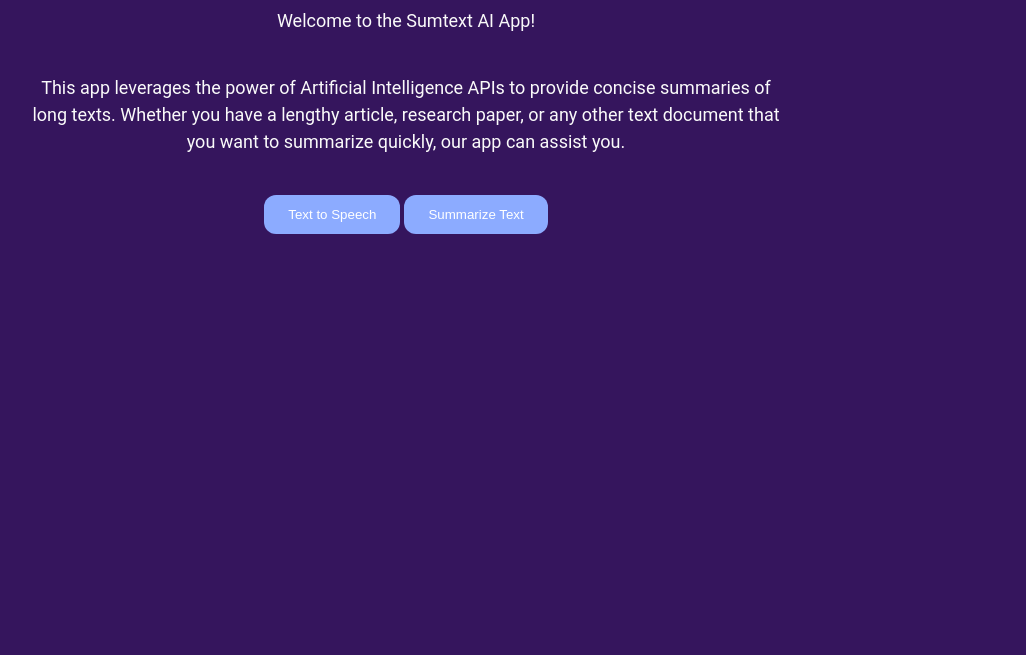
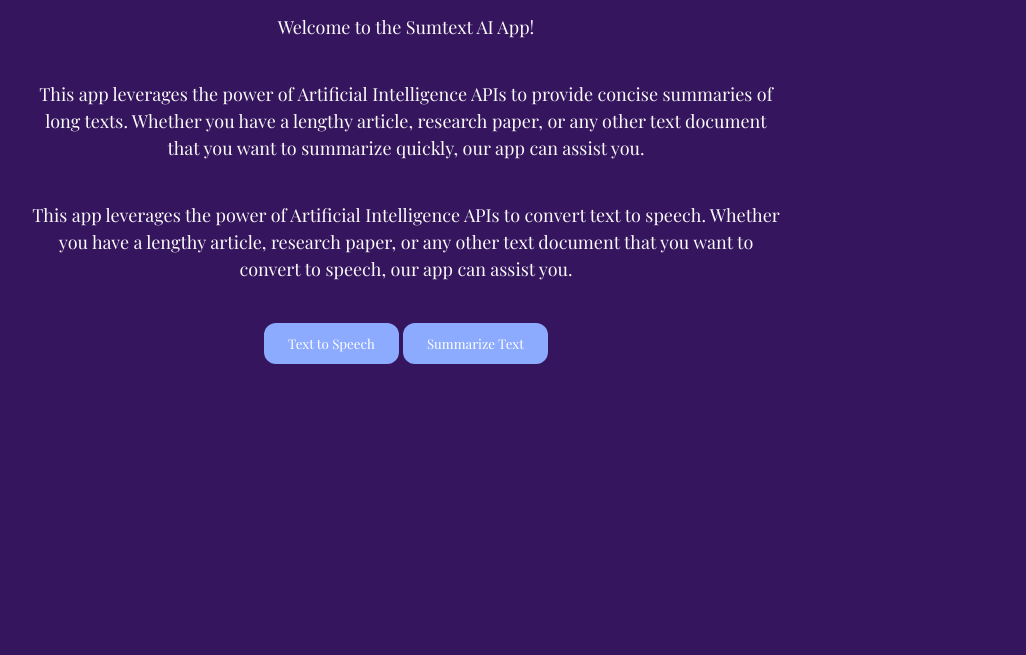
Before and after one commit to MuthoniMN/sumtext_ai, a website: page public/index.html in a window 1280 px wide. Shown: the part 145-800 px from the top of the page, without its empty margins (234-1260 px from the left). Drawn offline with nearby package versions, Linux system fonts and the light colour scheme.

Commit message:
adding font and favicon

```diff
--- a/public/index.html
+++ b/public/index.html
@@ -5,7 +5,12 @@
     <meta name="viewport" content="width=device-width, initial-scale=1.0">
     <meta http-equiv="X-UA-Compatible" content="ie=edge">
     <title>Sumtext AI App</title>
+
+    <link rel="preconnect" href="https://fonts.googleapis.com">
+    <link rel="preconnect" href="https://fonts.gstatic.com" crossorigin>
+    <link href="https://fonts.googleapis.com/css2?family=Playfair+Display&display=swap" rel="stylesheet">
     <link rel="stylesheet" href="stylesheet.css">
+    <link rel="icon" type="image/x-icon" href="/images/favicon.ico">
   </head>
   <body>
     <nav>
@@ -25,6 +30,7 @@
     </h1>
     <p> Welcome to the Sumtext AI App!</p>
     <p>This app leverages the power of Artificial Intelligence APIs to provide concise summaries of long texts. Whether you have a lengthy article, research paper, or any other text document that you want to summarize quickly, our app can assist you. </p>
+    <p>This app leverages the power of Artificial Intelligence APIs to convert text to speech. Whether you have a lengthy article, research paper, or any other text document that you want to convert to speech, our app can assist you. </p>
     <div>
       <button><a href="tts.html">Text to Speech</a></button>
       <button><a href="summarize.html">Summarize Text</a></button>
--- a/public/stylesheet.css
+++ b/public/stylesheet.css
@@ -23,6 +23,7 @@
   padding: 12px 24px;
   border-radius: 12px;
   transition: all ease-in-out .7s;
+  font-family: 'Playfair Display', serif;
 }
 button>a{
   color:white;
@@ -39,7 +40,7 @@
 }
 
 body {
-  font-family: 'Roboto', sans-serif;
+  font-family: 'Playfair Display', serif;
   background-color: #35155D;
   color: #fafafa;
   padding: 20px;
@@ -97,6 +98,7 @@
   border: none;
   padding: 10px;
   margin-bottom: 10px;
+  font-family: 'Playfair Display', serif;
 }
 
 .submit-button {
```
Also changed, not shown: public/summarize.html (+5 -0 lines), public/tts.html (+5 -0 lines), public/images/favicon.ico (added).
